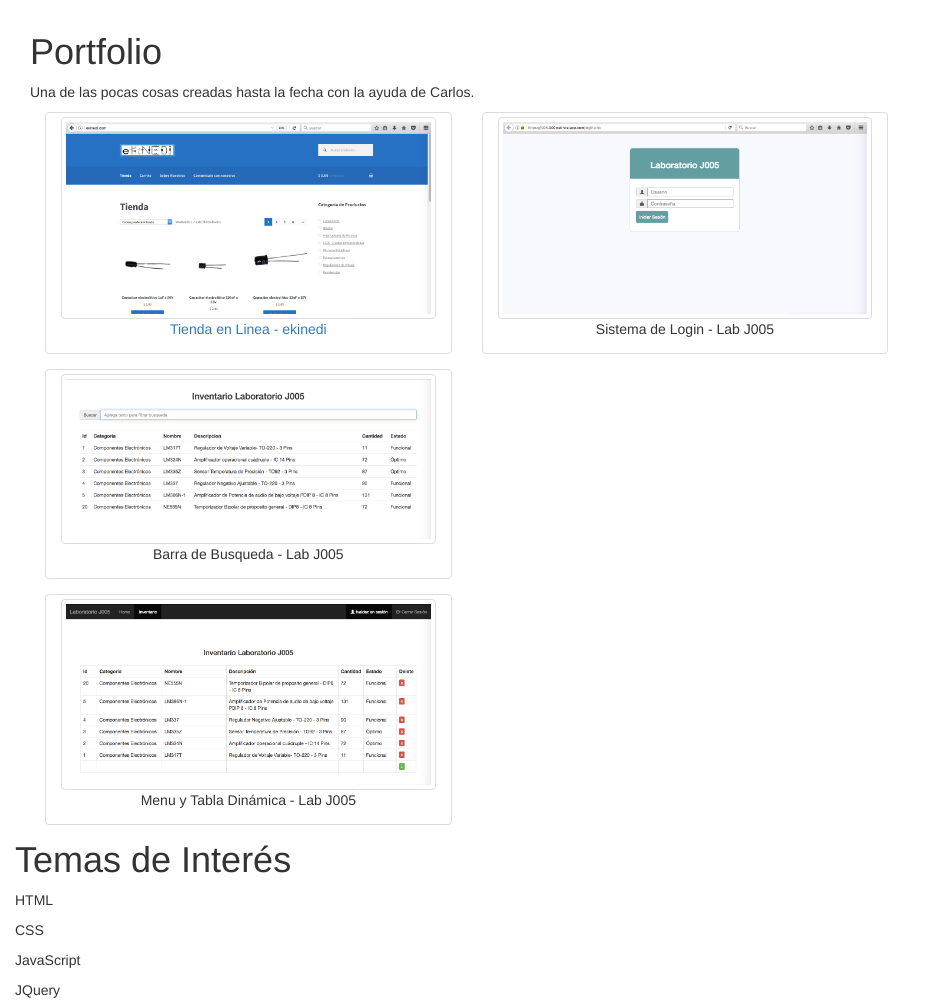
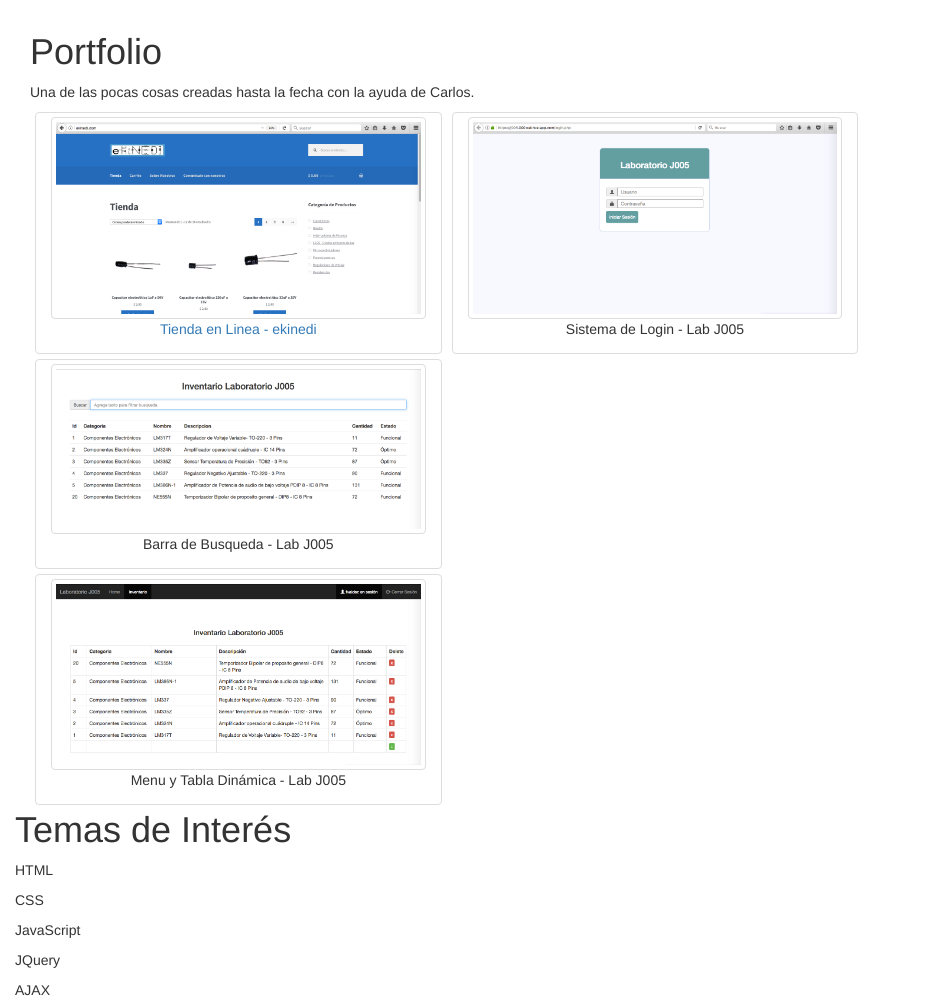
Before and after one commit to fvaldezc/FernandoValdez, a plain HTML site: page index.html in a window 1280 px wide. Shown: the part 338-1345 px from the top of the page, without its empty margins (0-936 px from the left). Drawn offline with nearby package versions, Linux system fonts and the light colour scheme.

Commit message:
Update index.html

```diff
--- a/index.html
+++ b/index.html
@@ -61,7 +61,7 @@
         <h1>Portfolio</h1>
         <p>Una de las pocas cosas creadas hasta la fecha con la ayuda de Carlos.</p>
 
-        <div class="col-md-4 img-thumbnail" style="margin-bottom:15px; margin-top:15; margin-right:15px; margin-left:15px;">
+        <div class="col-md-4 img-thumbnail" style="margin-bottom:5px; margin-top:5; margin-right:5px; margin-left:5px;">
           <a href="https://fvaldezc.github.io/FernandoValdez/images/ekinediphoto.png" target="_blank">
           <img class= "img-thumbnail img-responsive" src="https://fvaldezc.github.io/FernandoValdez/images/ekinediphoto.png" alt="ekinedi">
             <div class="caption">
@@ -70,7 +70,7 @@
            </a>
         </div>
 
-        <div class="col-md-4 img-thumbnail" style="margin-bottom:15px; margin-top:15; margin-right:15px; margin-left:15px;>
+        <div class="col-md-4 img-thumbnail" style="margin-bottom:5px; margin-top:5; margin-right:5px; margin-left:5px;>
           <a href="https://fvaldezc.github.io/FernandoValdez/images/loginSystem.png" target="_blank">
           <img class= "img-thumbnail img-responsive" src="https://fvaldezc.github.io/FernandoValdez/images/loginSystem.png" alt="Login">
             <div class="caption">
@@ -79,7 +79,7 @@
            </a>
         </div>
 
-        <div class="col-md-4 img-thumbnail" style="margin-bottom:15px; margin-top:15; margin-right:15px; margin-left:15px;>
+        <div class="col-md-4 img-thumbnail" style="margin-bottom:5px; margin-top:5; margin-right:5px; margin-left:5px;>
           <a href="https://fvaldezc.github.io/FernandoValdez/images/barra.png" target="_blank">
           <img class= "img-thumbnail img-responsive" src="https://fvaldezc.github.io/FernandoValdez/images/barra.png" alt="Barra de Busqueda">
             <div class="caption">
@@ -90,7 +90,7 @@
   </div>
 
   <div class="col-xs-12">
-    <div class="col-md-4 img-thumbnail" style="margin-bottom:15px; margin-top:15; margin-right:15px; margin-left:15px;>
+    <div class="col-md-4 img-thumbnail" style="margin-bottom:5px; margin-top:5; margin-right:5px; margin-left:5px;>
         <a href="https://fvaldezc.github.io/FernandoValdez/images/menu_tabla.png" target="_blank">
           <img class= "img-thumbnail img-responsive" src="https://fvaldezc.github.io/FernandoValdez/images/menu_tabla.png" alt="Menu y Tabla">
             <div class="caption">
```
